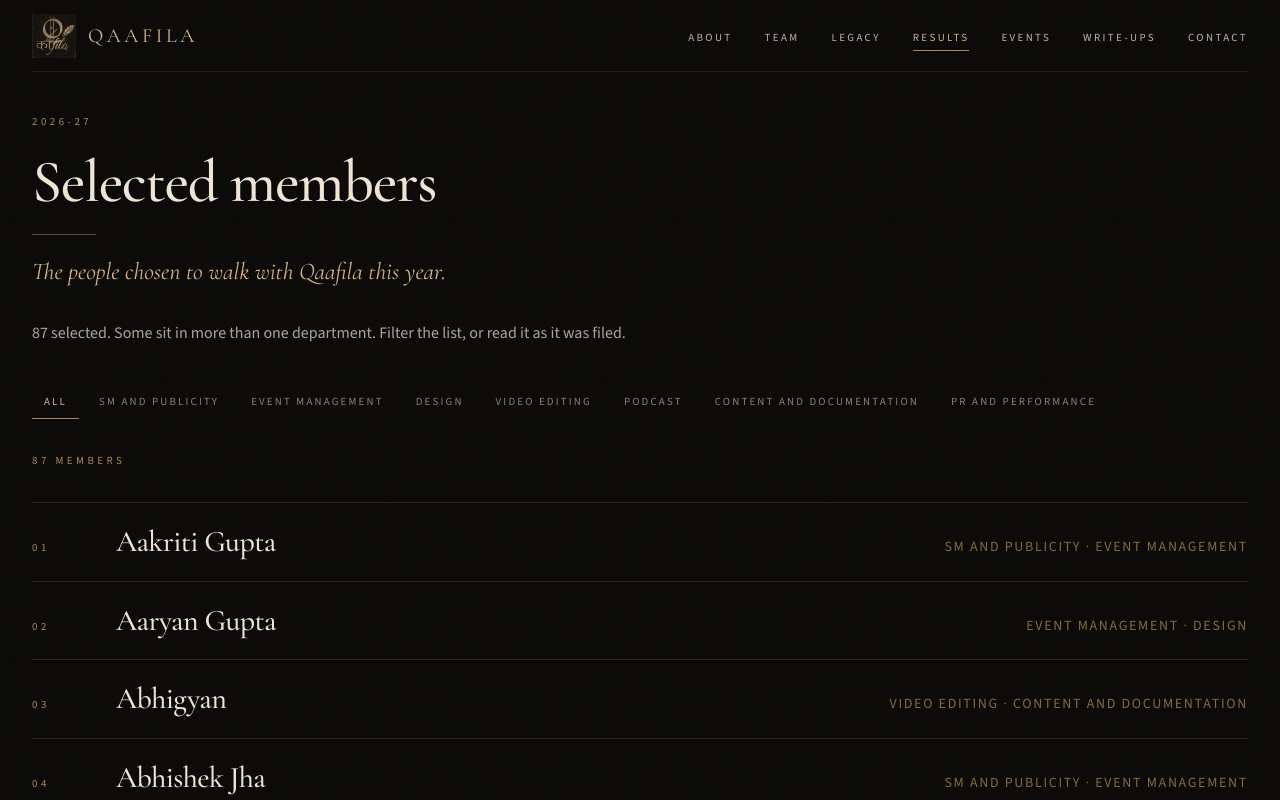
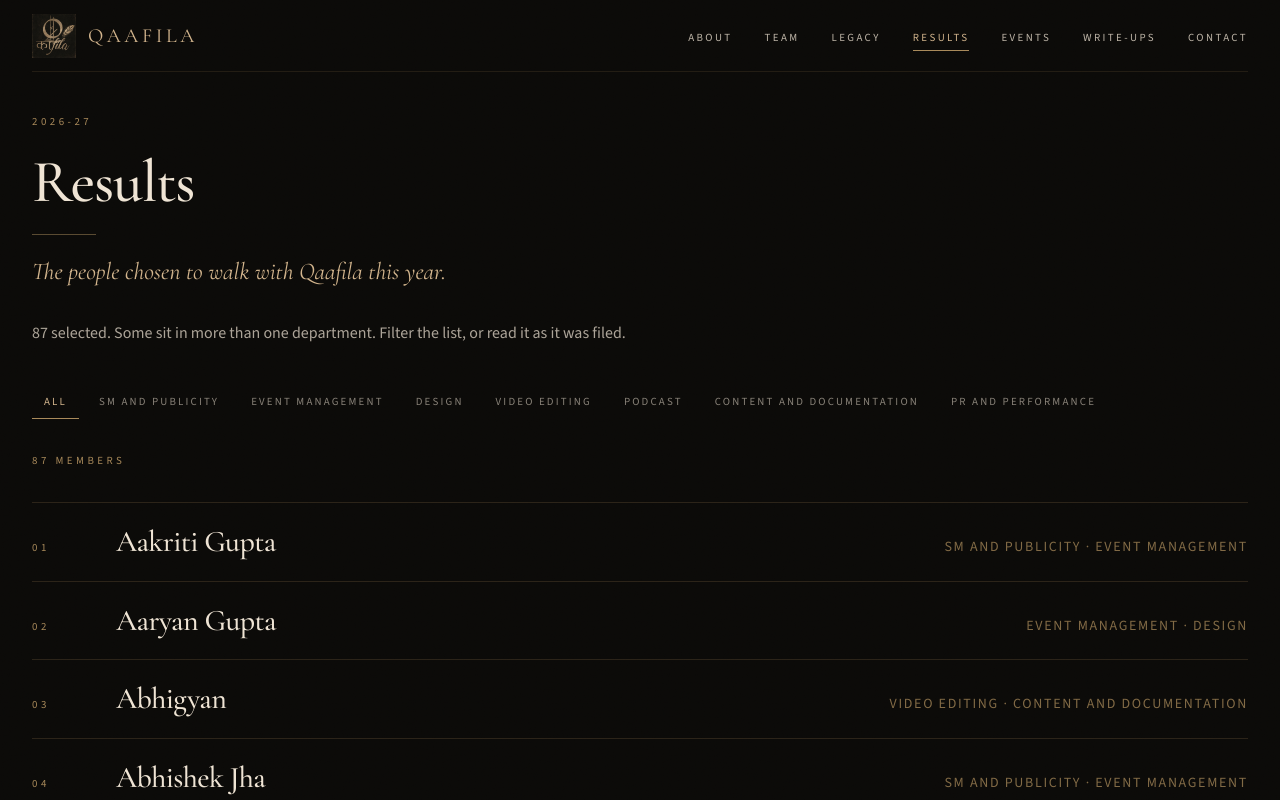
Before and after one commit to Faizaan-Alam/qaafila_bvp, a React (Vite) app: page /results in a window 1280 px wide. Shown: the top 800 px of the page. Built offline with nearby package versions, Linux system fonts and the light colour scheme.

Commit message:
Make the Results page obvious and skip stale caches.

```diff
--- a/src/pages/Results.jsx
+++ b/src/pages/Results.jsx
@@ -24,14 +24,14 @@ export default function Results() {
   return (
     <>
       <Seo
-        title="Selected members"
-        description={`The selected members of Qaafila for ${selectedYear}.`}
+        title="Results"
+        description={`Results for ${selectedYear}. The selected members of Qaafila.`}
         path="/results"
       />
       <PageShell>
         <SectionHeading
           kicker={selectedYear}
-          heading="Selected members"
+          heading="Results"
           subtitle="The people chosen to walk with Qaafila this year."
         />
         {resultsPublished ? (
```
Also changed, not shown: vercel.json.
